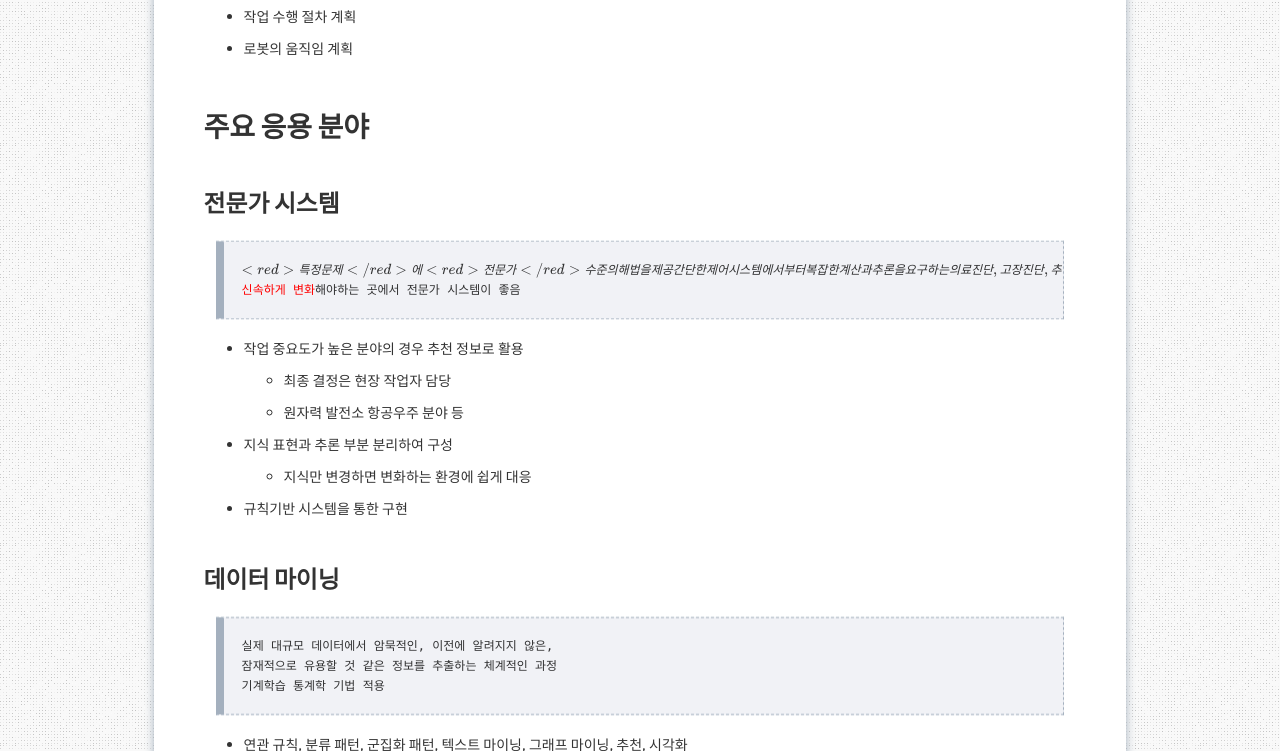
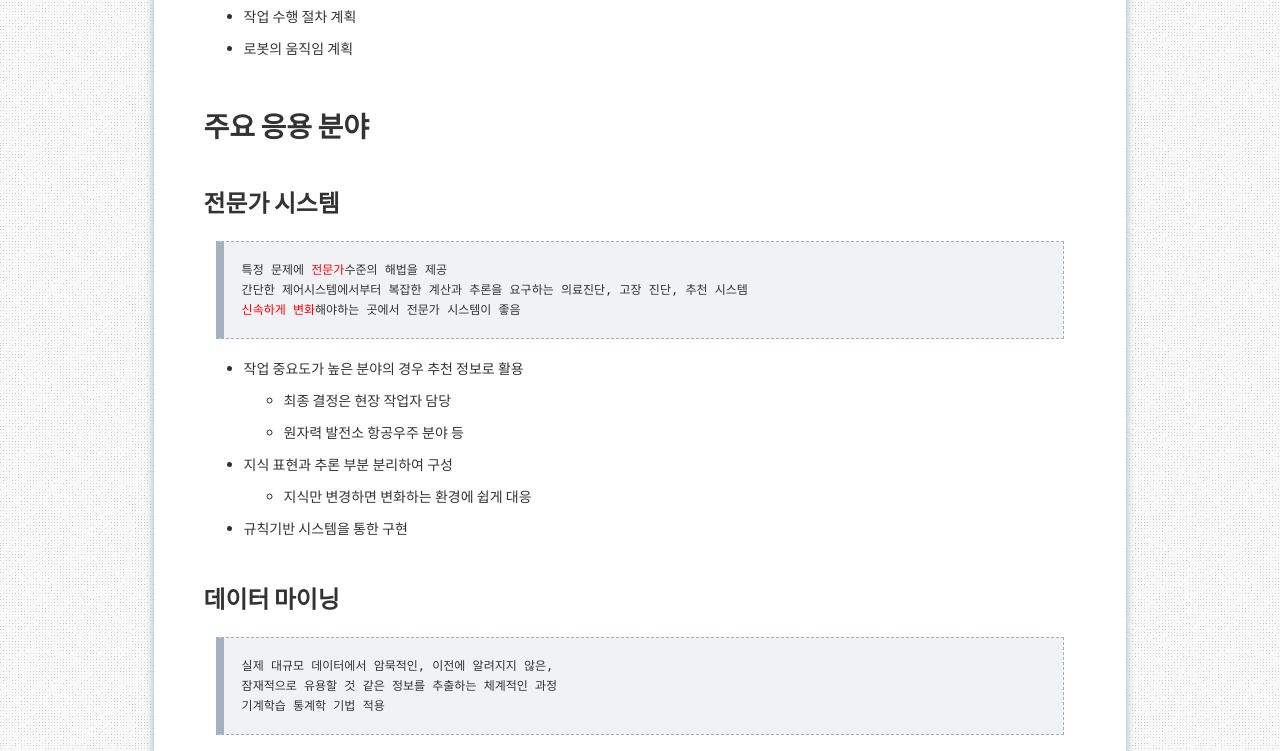
Before and after one commit to aristohyun/aristohyun.github.io, a Jekyll site: the page built from _posts/2021-09-06-AI_01.md, in a window 1280 px wide and 900 px high, scrolled down 9655 px, cut to the strip 0-751 px from the top of the window. Built offline with Jekyll 4.4.1, drawn with Linux system fonts in a browser that asks for light colours; formulas are drawn with MathJax 3; comment, search, counter and statistics services are not loaded; part of the change alters nothing that is shown.

Commit message:
Update 2021-09-06-AI_01.md

```diff
--- a/_posts/2021-09-06-AI_01.md
+++ b/_posts/2021-09-06-AI_01.md
@@ -296,7 +296,7 @@ $$<red>자의식</red>이 있는 인공지능
 
 ## 전문가 시스템
 
-> $$<red>특정 문제</red>에 <red>전문가</red>수준의 해법을 제공
+> 특정 문제에 <red>전문가</red>수준의 해법을 제공
 > 간단한 제어시스템에서부터 복잡한 계산과 추론을 요구하는 의료진단, 고장 진단, 추천 시스템
 > $$<red>신속하게 변화</red>해야하는 곳에서 전문가 시스템이 좋음
 
```
